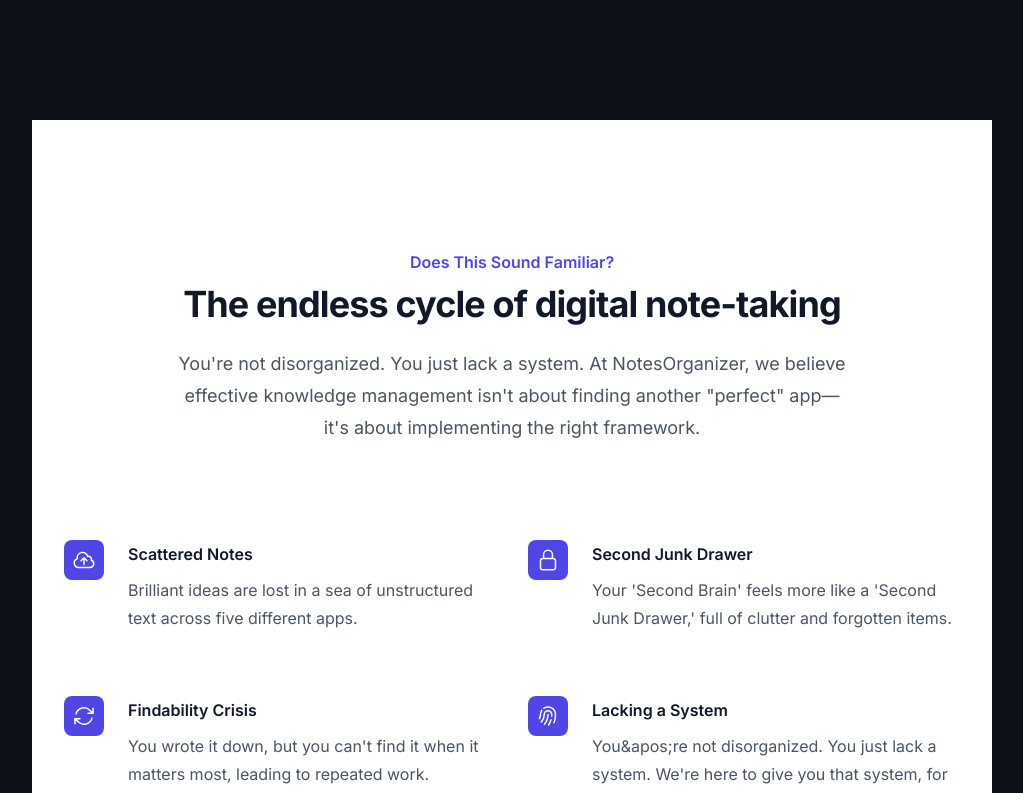
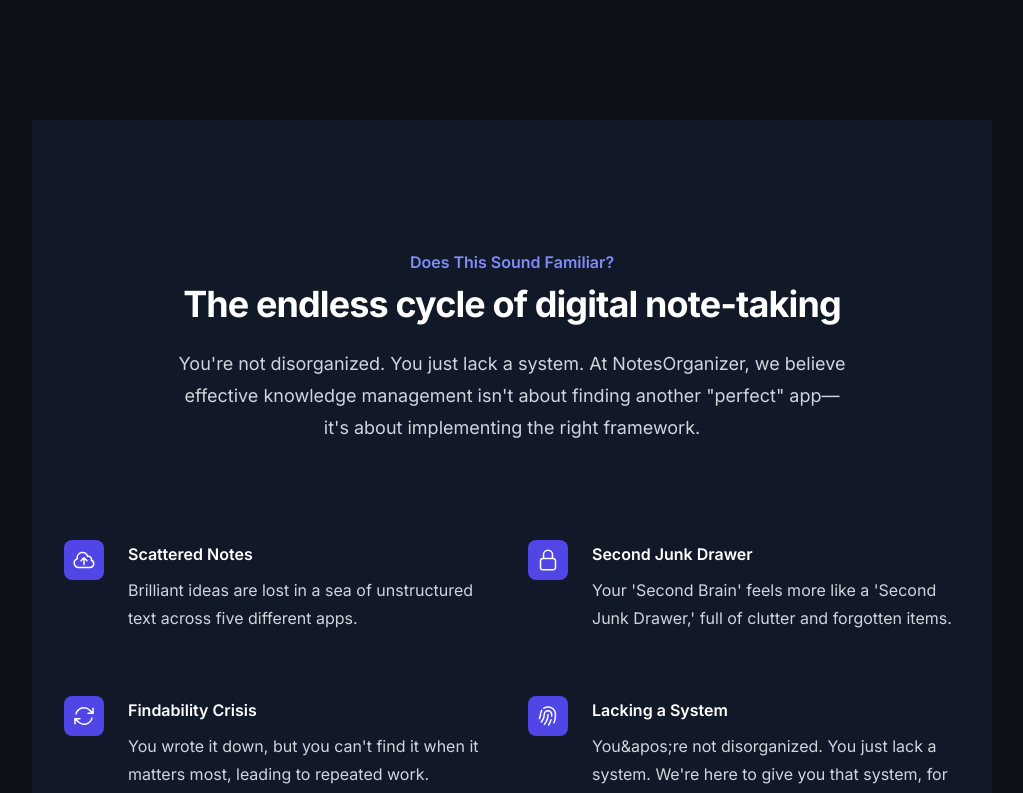
Before and after one commit to JI000000/notesorganizer.com, a Next.js app: page / in a window 1280 px wide. Shown: the part 680-1473 px from the top of the page, without its empty margins (128-1151 px from the left). Built offline with nearby package versions, Linux system fonts and the light colour scheme.

Commit message:
fix: Update PainPoints section to use dark background consistently

```diff
--- a/components/sections/PainPoints.tsx
+++ b/components/sections/PainPoints.tsx
@@ -30,16 +30,16 @@ const features = [
 
 export default function PainPoints() {
   return (
-    <div className="bg-white dark:bg-gray-900 py-24 sm:py-32">
+    <div className="bg-gray-900 py-24 sm:py-32">
       <div className="mx-auto max-w-7xl px-6 lg:px-8">
         <div className="mx-auto max-w-2xl lg:text-center">
-          <h2 className="text-base font-semibold leading-7 text-indigo-600 dark:text-indigo-400">
+          <h2 className="text-base font-semibold leading-7 text-indigo-400">
             Does This Sound Familiar?
           </h2>
-          <p className="mt-2 text-3xl font-bold tracking-tight text-gray-900 dark:text-white sm:text-4xl">
+          <p className="mt-2 text-3xl font-bold tracking-tight text-white sm:text-4xl">
             The endless cycle of digital note-taking
           </p>
-          <p className="mt-6 text-lg leading-8 text-gray-600 dark:text-gray-300">
+          <p className="mt-6 text-lg leading-8 text-gray-300">
             You&apos;re not disorganized. You just lack a system. At NotesOrganizer, we believe effective knowledge management isn&apos;t about finding another &quot;perfect&quot; app—it&apos;s about implementing the right framework.
           </p>
         </div>
@@ -47,7 +47,7 @@ export default function PainPoints() {
           <dl className="grid max-w-xl grid-cols-1 gap-x-8 gap-y-10 lg:max-w-none lg:grid-cols-2 lg:gap-y-16">
             {features.map((feature) => (
               <div key={feature.name} className="relative pl-16">
-                <dt className="text-base font-semibold leading-7 text-gray-900 dark:text-white">
+                <dt className="text-base font-semibold leading-7 text-white">
                   <div className="absolute left-0 top-0 flex h-10 w-10 items-center justify-center rounded-lg bg-indigo-600">
                     <feature.icon
                       className="h-6 w-6 text-white"
@@ -56,7 +56,7 @@ export default function PainPoints() {
                   </div>
                   {feature.name}
                 </dt>
-                <dd className="mt-2 text-base leading-7 text-gray-600 dark:text-gray-300">
+                <dd className="mt-2 text-base leading-7 text-gray-300">
                   {feature.description}
                 </dd>
               </div>
```
